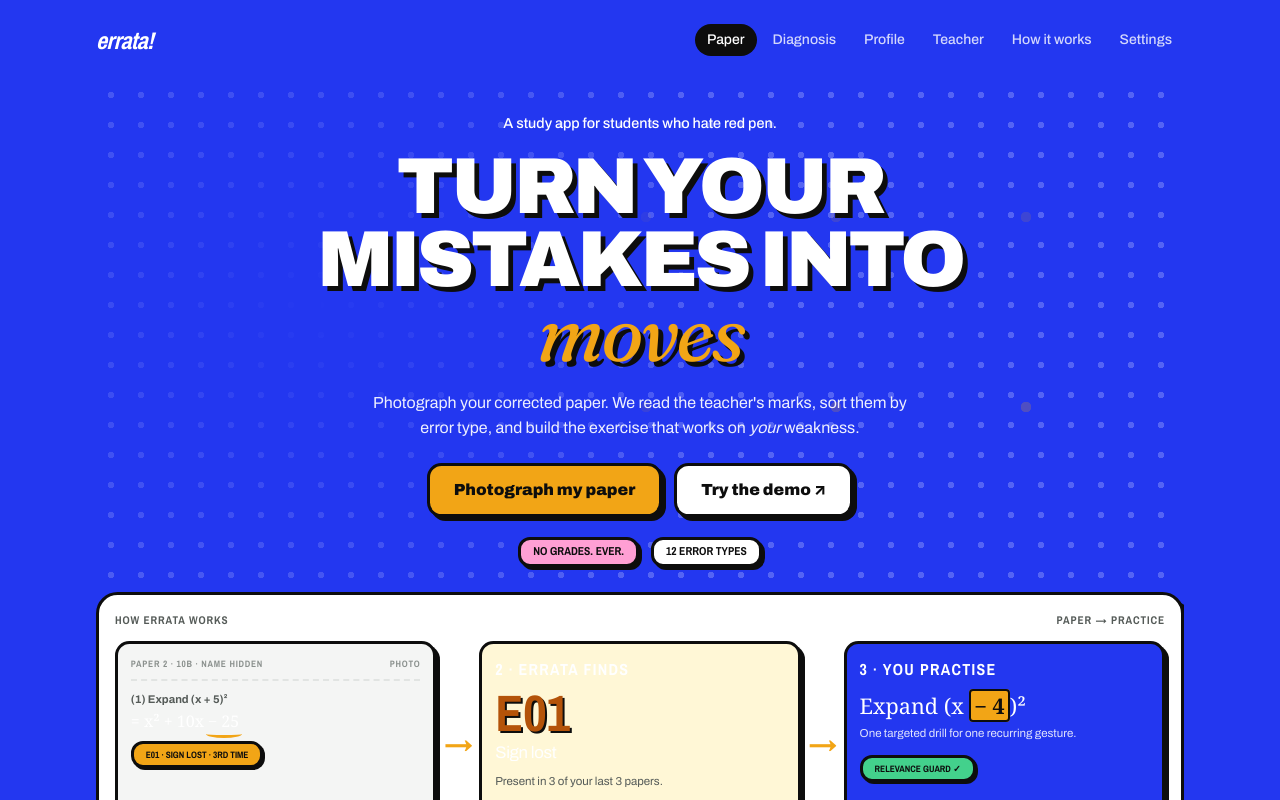
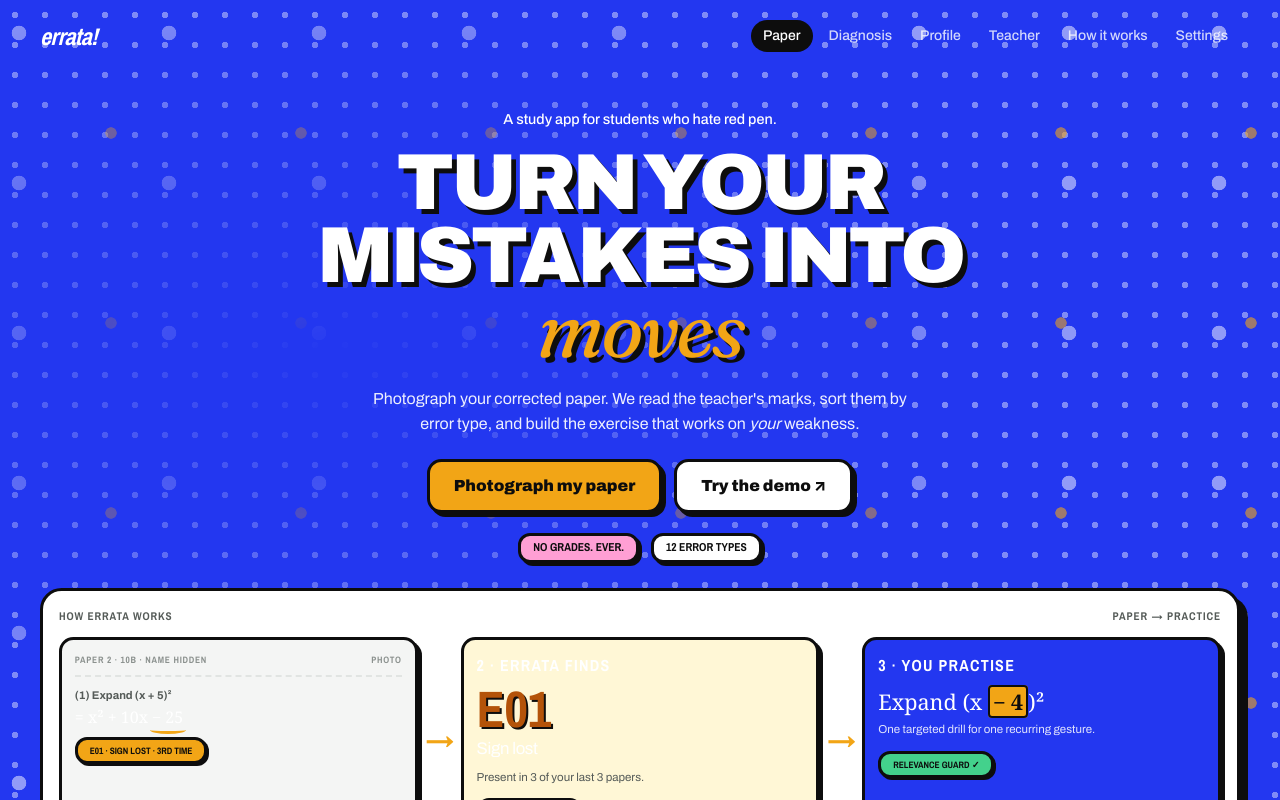
Before and after one commit to GaiaSG94/errata, a React (Vite) app: page / in a window 1280 px wide. Shown: the top 800 px of the page. Built offline with nearby package versions, Linux system fonts and the light colour scheme; no server answers.

Commit message:
fix: dot texture covers full page, wider layout

```diff
--- a/src/styles.css
+++ b/src/styles.css
@@ -155,33 +155,36 @@ body {
 .errata-home {
   --errata-ink: var(--color-texte);
   padding: 0 0 1.5rem;
-  background: var(--color-bleu);
   color: white;
   position: relative;
-  overflow: hidden;
 }
 
-.errata-home::before,
-.errata-home::after {
+/* Trame de points : sur TOUTE la page (fixe, bord à bord). Aucun bleu pur,
+   même dans les marges. Deux couches : demi-teinte fine + gros points. */
+body::before,
+body::after {
   content: '';
-  position: absolute;
-  inset: 0;
+  position: fixed;
   pointer-events: none;
+  z-index: 0;
 }
 
-.errata-home::before {
-  background-image: radial-gradient(rgb(255 255 255 / 0.32) 3px, transparent 3.4px);
+body::before {
+  inset: 0;
+  background-image: radial-gradient(rgb(255 255 255 / 0.42) 3.2px, transparent 3.4px);
   background-size: 30px 30px;
-  opacity: 0.7;
-  mask-image: radial-gradient(70% 60% at 20% 20%, transparent, black 58%);
+  -webkit-mask-image: radial-gradient(62% 56% at 26% 44%, transparent, black 78%);
+  mask-image: radial-gradient(62% 56% at 26% 44%, transparent, black 78%);
 }
 
-.errata-home::after {
-  background-image: radial-gradient(rgb(242 165 22 / 0.65) 5px, transparent 5.5px);
-  background-position: 75px 42px;
-  background-size: 190px 190px;
-  opacity: 0.4;
-  mask-image: radial-gradient(58% 50% at 78% 30%, black, transparent 75%);
+body::after {
+  inset: -80px;
+  background-image: radial-gradient(rgb(255 255 255 / 0.5) 7px, transparent 7.6px),
+    radial-gradient(rgb(242 165 22 / 0.6) 5.4px, transparent 6px);
+  background-size: 150px 150px, 190px 190px;
+  background-position: 24px 38px, 96px 118px;
+  -webkit-mask-image: radial-gradient(64% 58% at 30% 46%, transparent, black 80%);
+  mask-image: radial-gradient(64% 58% at 30% 46%, transparent, black 80%);
 }
 
 .errata-home > * {
--- a/src/ui/App.tsx
+++ b/src/ui/App.tsx
@@ -35,7 +35,7 @@ export function Application() {
   const { ecran, santeProxy } = useRature()
   const EcranActif = ECRANS[ecran]
   return (
-    <div className="mx-auto flex min-h-dvh w-full max-w-6xl flex-col px-4 py-6 sm:px-8">
+    <div className="relative z-10 mx-auto flex min-h-dvh w-full max-w-[1500px] flex-col px-4 py-5 sm:px-7 lg:px-10">
       <Entete />
       <main className="errata-zone flex-1">
         <EcranActif />
```
